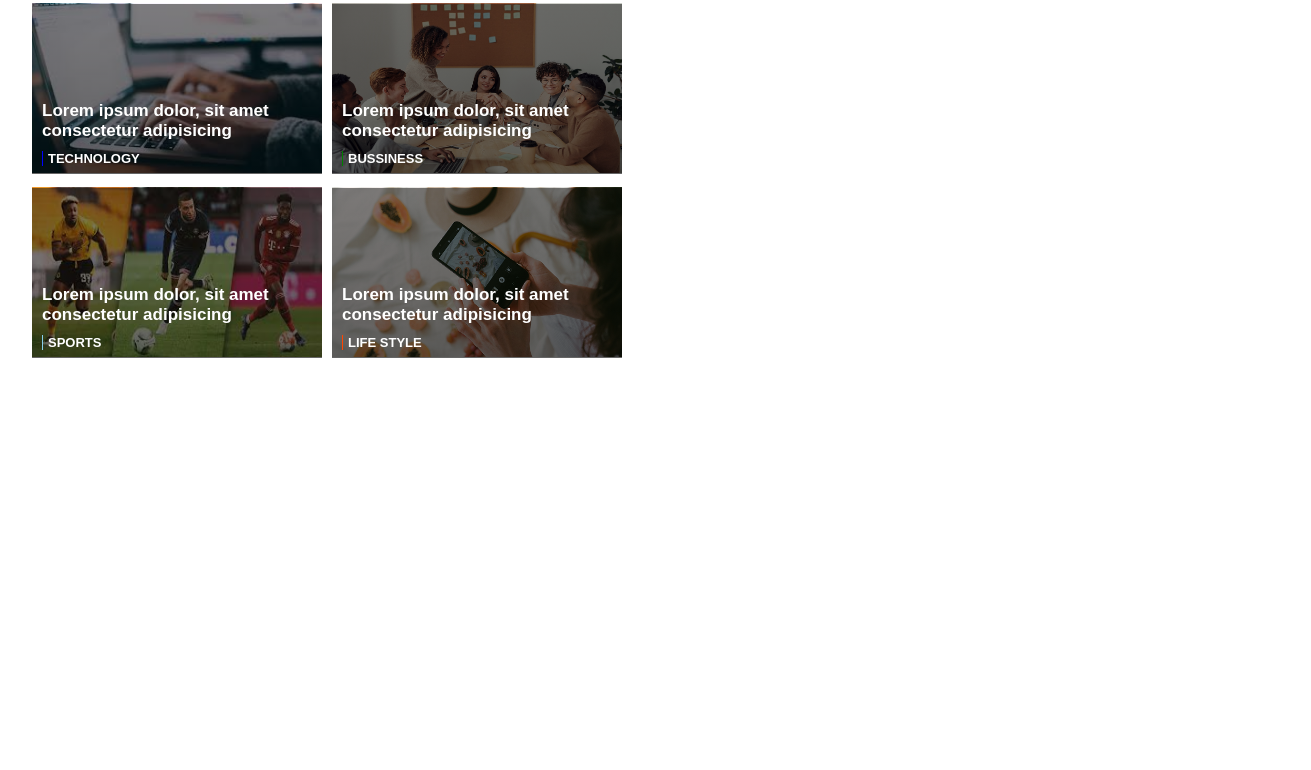
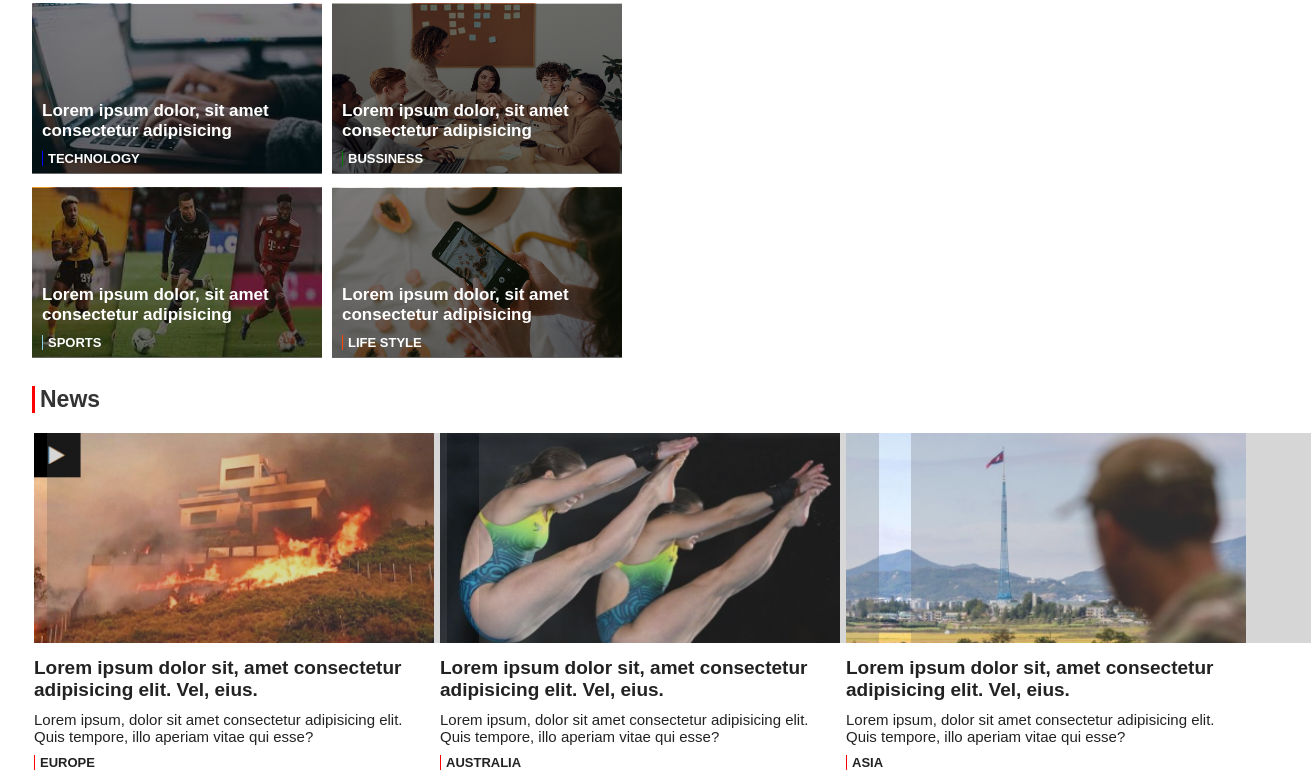
Before and after one commit to michaelogbu/BBC_website_clone, a plain HTML site: page index.html in a window 1280 px wide. Shown: the part 505-1275 px from the top of the page, 1311 px wide, since content can reach past the window. Before the commit the page ends 866 px from the top, so only its background shows below. Drawn offline with Linux system fonts and the light colour scheme.

Commit message:
news section added to project and styled for laptop screen and some new images added

```diff
--- a/css/style.css
+++ b/css/style.css
@@ -567,7 +567,7 @@ end
     cursor: pointer;
 }
 .heroOneImg img{
-    width: 690px;
+    width: 680px;
     height: 357px;
     object-fit: cover;
     background-position: center;
@@ -597,16 +597,17 @@ end
     border-left: 1px solid red;
     padding-left: 5px;
     height: 15px;
-    transition: all 2s ease;
+    /* transition: all 2s ease; */
 }
 .heroOneContentContainer h5:hover{
     text-decoration: underline;
+    color: #bbb;
 }
 
 .heroTopCover{
     top: 1px;
     position: absolute;
-    width: 690px;
+    width: 680px;
     height: 356px;
     transition: all 0.6s ease-in-out;
     background-image: linear-gradient(rgba(0,0,0,0.5), rgba(0,0,0,0.6));
@@ -654,6 +655,7 @@ end
 }
 .heroTopleftContent h5:hover{
     text-decoration: underline;
+    color: #bbb;
 }
 .heroTopleftCover{
     top: 1px;
@@ -697,6 +699,7 @@ end
 }
 .heroTopRightContent h5:hover{
     text-decoration: underline;
+    color: #bbb;
 }
 .heroTopRightCover{
     top: 1px;
@@ -738,6 +741,7 @@ end
     padding-left: 5px;
 }
 .heroBottomLeftContent h5:hover{
+    color: #bbb;
     text-decoration: underline;
 }
 .heroBottomLeftCover{
@@ -780,26 +784,116 @@ end
 }
 .heroBottomRightContent h5:hover{
     text-decoration: underline;
+    color: #bbb;
 }
 .heroBottomRightCover{
     top: 1px;
     position: absolute;
     width: 290px;
     height: 170px;
+    transition: all 0.6s ease-in-out;
+    /* background-image: linear-gradient(rgba(99, 96, 96, 0.253), rgba(99, 96, 96, 0.253)); */
     background-image: linear-gradient(rgba(0,0,0,0.5), rgba(0,0,0,0.6));
 }
 .heroBottomRightCover:hover{
+    /* opacity: 0; */
     background-image: linear-gradient(rgba(39, 38, 38, 0.432), rgba(39, 38, 38, 0.432));
 }
 
+/*
+============
+NEWS SECTION
+============
+*/
+.newsContainer{
+    display: flex;
+    flex-direction: column;
+    padding-top: 25px;
+    position: relative;
+}
+.newsHeader{
+    font-size: 23px;
+    color: #333;
+    font-weight: 700;
+    text-transform: capitalize;
+    border-left: 3px solid red;
+    padding-left: 5px;
+    margin-bottom: 20px;
+}
+.newsContentContainer{
+    /* border: 1px solid green; */
+    display: flex;
+    align-items: center;
+    justify-content: space-between;
 
+}
+.newscontent{
+    width: 402px;
+}
+.newscontent img{
+    width: 400px;
+    height: 210px;
+    margin-bottom: 10px;
+}
+.newsContent h1{
+    font-size: 19px;
+    color: #222;
+    margin-bottom: 10px;
+}
+.newsContent p{
+    font-size: 15px;
+    color: #222;
+    margin-bottom: 10px;
+    font-weight: 500;
+}
+.newsContent h6{
+    font-size: 13px;
+    color: #222;
+    border-left: 1px solid red;
+    padding-left: 5px;
+    font-weight: 600;
+}
+.newsContent h6:hover{
+    text-decoration: underline;
+}
+.newsLeftCover{
+    left: 15px;
+    top: 72px;
+    position: absolute;
+    width: 400px;
+    height: 210px;
+    transition: all 0.6s ease-in-out;
+    background-image: linear-gradient(rgba(99, 96, 96, 0.253), rgba(99, 96, 96, 0.253));
+}
+.newsLeftCover:hover{
+    opacity: 0;
+}
 
+.newsMiddleCover{
+    left: 447px;
+    top: 72px;
+    position: absolute;
+    width: 400px;
+    height: 210px;
+    transition: all 0.6s ease-in-out;
+    background-image: linear-gradient(rgba(99, 96, 96, 0.253), rgba(99, 96, 96, 0.253));
+}
+.newsMiddleCover:hover{
+    opacity: 0;
+}
 
-
-
-
-
-
+.newsRightCover{
+    left: 879px;
+    top: 72px;
+    position: absolute;
+    width: 400px;
+    height: 210px;
+    transition: all 0.6s ease-in-out;
+    background-image: linear-gradient(rgba(99, 96, 96, 0.253), rgba(99, 96, 96, 0.253));
+}
+.newsRightCover:hover{
+    opacity: 0;
+}
 
 
 
--- a/index.html
+++ b/index.html
@@ -230,6 +230,61 @@
                 </div>
             </div>
         </div>
+
+
+        <!-- NEWS SECTION -->
+        <div class="newsContainer contain">
+            <a href="">
+                <div class="newsHeader">news</div>
+            </a>
+            <div class="newsContentContainer">
+                <a href="">
+                    <div class="newscontent">
+                        <img src="./image/img10.png" alt="" srcset="">
+                        <div class="newsContent">
+                            <h1>Lorem ipsum dolor sit, amet consectetur adipisicing elit. Vel, eius.</h1>
+                            <p>Lorem ipsum, dolor sit amet consectetur adipisicing elit. Quis tempore, illo aperiam vitae qui esse?</p>
+                            <a href="">
+                                <h6>EUROPE</h6>
+                            </a>
+                        </div>
+                    </div>
+
+                    <div class="newsLeftCover"></div>
+                </a>
+
+                <a href="">
+                    <div class="newscontent">
+                        <img src="./image/img9.png" alt="" srcset="">
+                        <div class="newsContent">
+                            <h1>Lorem ipsum dolor sit, amet consectetur adipisicing elit. Vel, eius.</h1>
+                            <p>Lorem ipsum, dolor sit amet consectetur adipisicing elit. Quis tempore, illo aperiam vitae qui esse?</p>
+                            <a href="">
+                                <h6>AUSTRALIA</h6>
+                            </a>
+                        </div>
+                    </div>
+
+                    <div class="newsMiddleCover"></div>
+                </a>
+
+                <a href="">
+                    <div class="newscontent">
+                        <img src="./image/img8.png" alt="" srcset="">
+                        <div class="newsContent">
+                            <h1>Lorem ipsum dolor sit, amet consectetur adipisicing elit. Vel, eius.</h1>
+                            <p>Lorem ipsum, dolor sit amet consectetur adipisicing elit. Quis tempore, illo aperiam vitae qui esse?</p>
+                            <a href="">
+                                <h6>ASIA</h6>
+                            </a>
+                        </div>
+                    </div>
+
+                    <div class="newsRightCover"></div>
+                </a>
+            </div>
+
+        </div>
         <script src="app.js"></script>
     </body>
 </html>
```
Also changed, not shown: image/img10.png (added), image/img8.png (added), image/img9.png (added), image/sports1.png (added), image/sports2.png (added), image/sports3.png (added).
